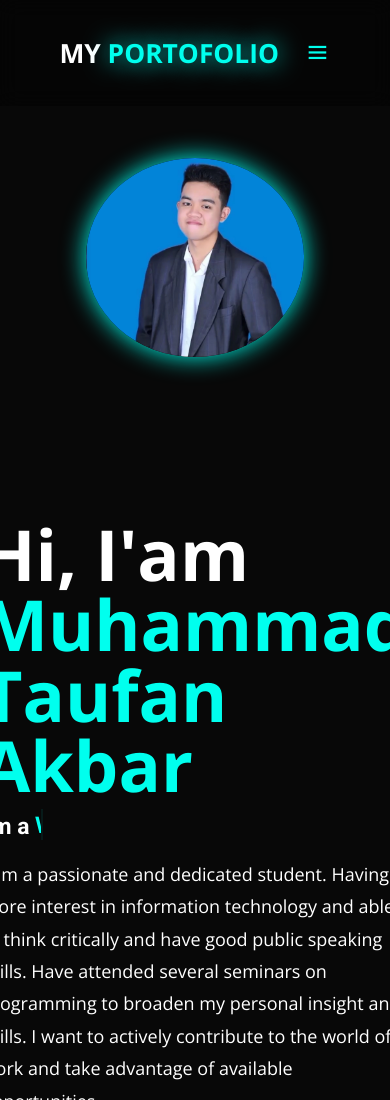
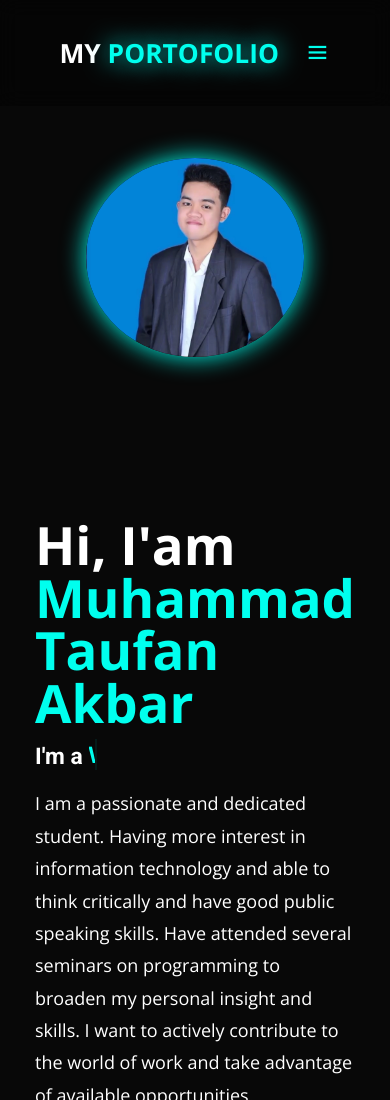
Before and after one commit to taufan759/Portofolio-Taufan, a website: page index.html in a window 390 px wide. Shown: the top 1100 px of the page. Drawn offline with nearby package versions, Linux system fonts and the light colour scheme.

Commit message:
update 1

```diff
--- a/style.css
+++ b/style.css
@@ -611,7 +611,7 @@ span{
     font-size: 2.6rem;
   }
   .home-content h1 {
-    font-size: 8rem;
+    font-size: 6rem;
     margin-top: 3rem;
   }
   .home-content p {
```
